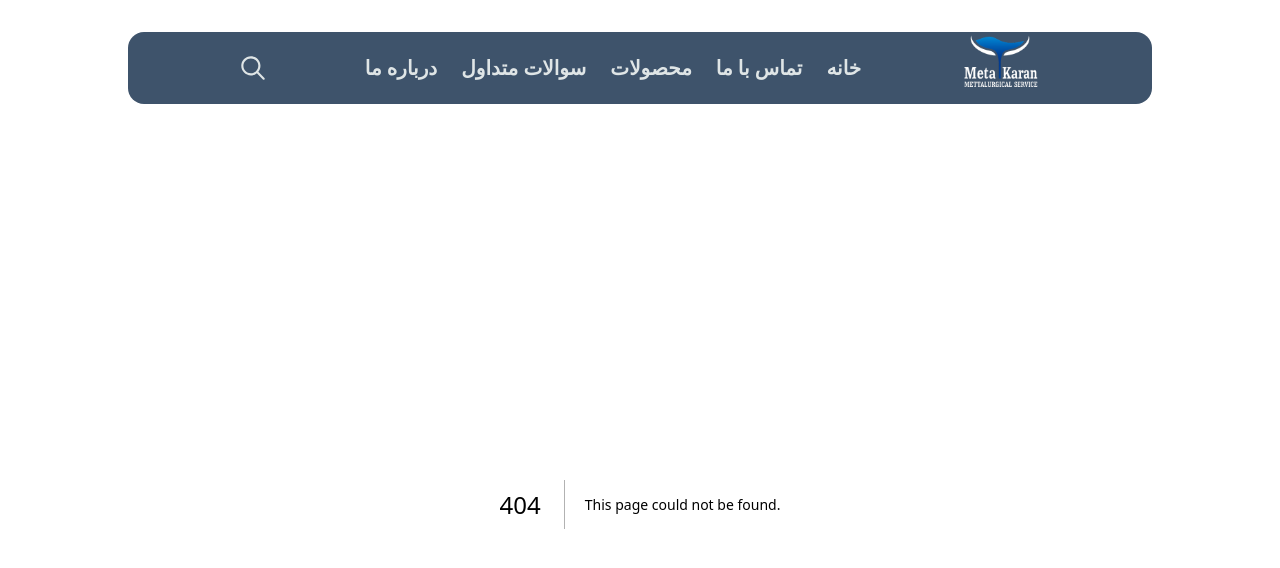
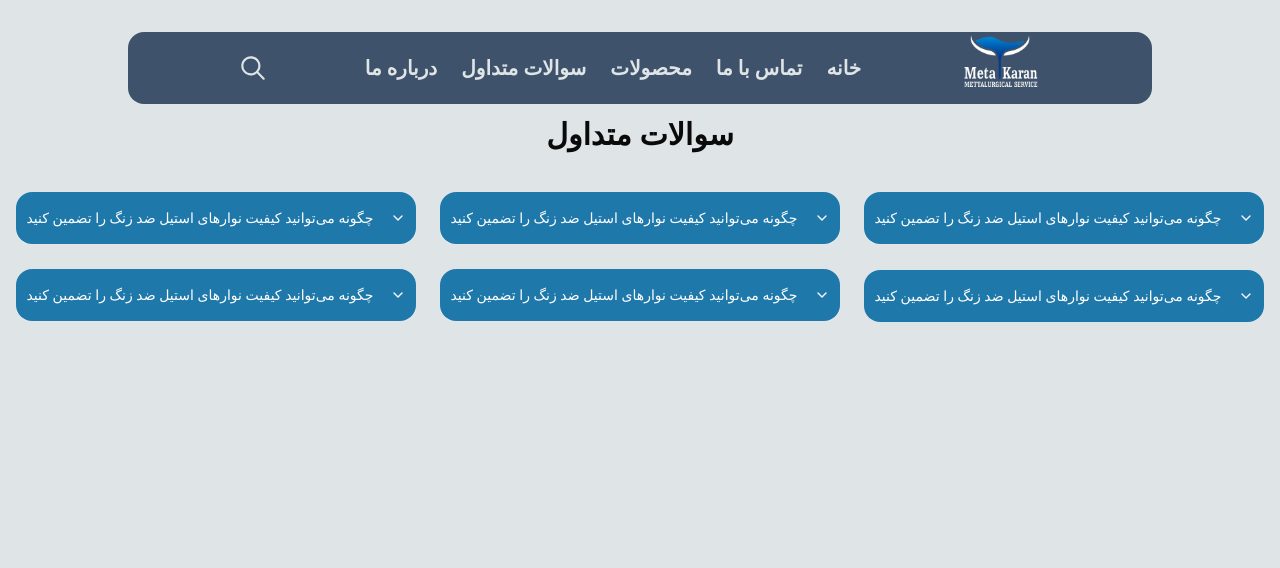
Before and after one commit to Promptopia-Academy/metalkaran, a Next.js app: page /questions in a window 1280 px wide. Before the commit this address had no page. Shown: the top 568 px of the page. Built offline with nearby package versions, Linux system fonts and the light colour scheme.

Commit message:
Feat: add questions page

```diff
--- /dev/null
+++ b/src/app/questions/page.tsx
@@ -0,0 +1,12 @@
+import { QuestionSection } from "@/components/questions/QuestionsSection";
+import React from "react";
+
+const Questions = () => {
+  return (
+    <div>
+      <QuestionSection />
+    </div>
+  );
+};
+
+export default Questions;
--- a/src/components/header/Header.tsx
+++ b/src/components/header/Header.tsx
@@ -28,7 +28,7 @@ const Header = () => {
             محصولات
           </Link>
           <Link
-            href="#"
+            href="/questions"
             className="text-background font-semibold hover:underline"
           >
             سوالات متداول
--- /dev/null
+++ b/src/components/questions/QuestionsSection.tsx
@@ -0,0 +1,147 @@
+import {
+  Accordion,
+  AccordionContent,
+  AccordionItem,
+  AccordionTrigger,
+} from "@/components/ui/accordion";
+
+export function QuestionSection() {
+  return (
+    <div>
+      <div className="text-center pt-3">
+        <h1 className="text-3xl font-semibold">سوالات متداول</h1>
+      </div>
+      <Accordion
+        type="single"
+        collapsible
+        className="w-full flex flex-col gap-6 justify-center items-center py-10 sm:flex-row sm:flex-wrap"
+      >
+        <AccordionItem
+          value="item-1"
+          className="flex flex-col bg-white rounded-2xl"
+        >
+          <div className="bg-[#1E78AA] flex justify-center items-center rounded-2xl text-white w-64 sm:w-[400px]">
+            <AccordionTrigger>
+               چگونه می‌توانید کیفیت نوارهای استیل ضد زنگ را تضمین کنید
+            </AccordionTrigger>
+          </div>
+          <div className="bg-white text-center w-64 sm:w-[400px] rounded-2xl">
+            <AccordionContent className="flex flex-col gap-4 text-balance">
+              <p>
+                اطمینان حاصل کردن از اینکه بازرسی ۱۰۰٪ بر اساس استانداردهای
+                بین‌المللی و مطابق با نیاز مشتری انجام می‌شود.ما تجهیزات بازرسی
+                پیشرفته‌ای داریم که می‌تواند کیفیت بالای نوارهای فولادی ضد زنگ
+                نهایی را تضمین کند.
+              </p>
+            </AccordionContent>
+          </div>
+        </AccordionItem>
+
+        <AccordionItem
+          value="item-2"
+          className="flex flex-col bg-white rounded-2xl"
+        >
+          <div className="bg-[#1E78AA] flex justify-center items-center rounded-2xl text-white w-64 sm:w-[400px]">
+            <AccordionTrigger>
+               چگونه می‌توانید کیفیت نوارهای استیل ضد زنگ را تضمین کنید
+            </AccordionTrigger>
+          </div>
+          <div className="bg-white text-center w-64 sm:w-[400px] rounded-2xl">
+            <AccordionContent className="flex flex-col gap-4 text-balance">
+              <p>
+                اطمینان حاصل کردن از اینکه بازرسی ۱۰۰٪ بر اساس استانداردهای
+                بین‌المللی و مطابق با نیاز مشتری انجام می‌شود.ما تجهیزات بازرسی
+                پیشرفته‌ای داریم که می‌تواند کیفیت بالای نوارهای فولادی ضد زنگ
+                نهایی را تضمین کند.
+              </p>
+            </AccordionContent>
+          </div>
+        </AccordionItem>
+
+        <AccordionItem
+          value="item-3"
+          className="flex flex-col bg-white rounded-2xl"
+        >
+          <div className="bg-[#1E78AA] flex justify-center items-center rounded-2xl text-white w-64 sm:w-[400px]">
+            <AccordionTrigger>
+               چگونه می‌توانید کیفیت نوارهای استیل ضد زنگ را تضمین کنید
+            </AccordionTrigger>
+          </div>
+          <div className="bg-white text-center w-64 sm:w-[400px] rounded-2xl">
+            <AccordionContent className="flex flex-col gap-4 text-balance">
+              <p>
+                اطمینان حاصل کردن از اینکه بازرسی ۱۰۰٪ بر اساس استانداردهای
+                بین‌المللی و مطابق با نیاز مشتری انجام می‌شود.ما تجهیزات بازرسی
+                پیشرفته‌ای داریم که می‌تواند کیفیت بالای نوارهای فولادی ضد زنگ
+                نهایی را تضمین کند.
+              </p>
+            </AccordionContent>
+          </div>
+        </AccordionItem>
+
+        <AccordionItem
+          value="item-4"
+          className="flex flex-col bg-white rounded-2xl"
+        >
+          <div className="bg-[#1E78AA] flex justify-center items-center rounded-2xl text-white w-64 sm:w-[400px]">
+            <AccordionTrigger>
+               چگونه می‌توانید کیفیت نوارهای استیل ضد زنگ را تضمین کنید
+            </AccordionTrigger>
+          </div>
+          <div className="bg-white text-center w-64 sm:w-[400px] rounded-2xl">
+            <AccordionContent className="flex flex-col gap-4 text-balance">
+              <p>
+                اطمینان حاصل کردن از اینکه بازرسی ۱۰۰٪ بر اساس استانداردهای
+                بین‌المللی و مطابق با نیاز مشتری انجام می‌شود.ما تجهیزات بازرسی
+                پیشرفته‌ای داریم که می‌تواند کیفیت بالای نوارهای فولادی ضد زنگ
+                نهایی را تضمین کند.
+              </p>
+            </AccordionContent>
+          </div>
+        </AccordionItem>
+
+        <AccordionItem
+          value="item-5"
+          className="flex flex-col bg-white rounded-2xl"
+        >
+          <div className="bg-[#1E78AA] flex justify-center items-center rounded-2xl text-white w-64 sm:w-[400px]">
+            <AccordionTrigger>
+               چگونه می‌توانید کیفیت نوارهای استیل ضد زنگ را تضمین کنید
+            </AccordionTrigger>
+          </div>
+          <div className="bg-white text-center w-64 sm:w-[400px] rounded-2xl">
+            <AccordionContent className="flex flex-col gap-4 text-balance">
+              <p>
+                اطمینان حاصل کردن از اینکه بازرسی ۱۰۰٪ بر اساس استانداردهای
+                بین‌المللی و مطابق با نیاز مشتری انجام می‌شود.ما تجهیزات بازرسی
+                پیشرفته‌ای داریم که می‌تواند کیفیت بالای نوارهای فولادی ضد زنگ
+                نهایی را تضمین کند.
+              </p>
+            </AccordionContent>
+          </div>
+        </AccordionItem>
+
+        <AccordionItem
+          value="item-6"
+          className="flex flex-col bg-white rounded-2xl"
+        >
+          <div className="bg-[#1E78AA] flex justify-center items-center rounded-2xl text-white w-64 sm:w-[400px]">
+            <AccordionTrigger>
+               چگونه می‌توانید کیفیت نوارهای استیل ضد زنگ را تضمین کنید
+            </AccordionTrigger>
+          </div>
+          <div className="bg-white text-center w-64 sm:w-[400px] rounded-2xl">
+            <AccordionContent className="flex flex-col gap-4 text-balance">
+              <p>
+                اطمینان حاصل کردن از اینکه بازرسی ۱۰۰٪ بر اساس استانداردهای
+                بین‌المللی و مطابق با نیاز مشتری انجام می‌شود.ما تجهیزات بازرسی
+                پیشرفته‌ای داریم که می‌تواند کیفیت بالای نوارهای فولادی ضد زنگ
+                نهایی را تضمین کند.
+              </p>
+            </AccordionContent>
+          </div>
+        </AccordionItem>
+      </Accordion>
+    </div>
+  );
+}
--- /dev/null
+++ b/src/components/ui/accordion.tsx
@@ -0,0 +1,66 @@
+"use client"
+
+import * as React from "react"
+import * as AccordionPrimitive from "@radix-ui/react-accordion"
+import { ChevronDownIcon } from "lucide-react"
+
+import { cn } from "@/lib/utils"
+
+function Accordion({
+  ...props
+}: React.ComponentProps<typeof AccordionPrimitive.Root>) {
+  return <AccordionPrimitive.Root data-slot="accordion" {...props} />
+}
+
+function AccordionItem({
+  className,
+  ...props
+}: React.ComponentProps<typeof AccordionPrimitive.Item>) {
+  return (
+    <AccordionPrimitive.Item
+      data-slot="accordion-item"
+      className={cn("border-b last:border-b-0", className)}
+      {...props}
+    />
+  )
+}
+
+function AccordionTrigger({
+  className,
+  children,
+  ...props
+}: React.ComponentProps<typeof AccordionPrimitive.Trigger>) {
+  return (
+    <AccordionPrimitive.Header className="flex">
+      <AccordionPrimitive.Trigger
+        data-slot="accordion-trigger"
+        className={cn(
+          "focus-visible:border-ring focus-visible:ring-ring/50 flex flex-1 items-start justify-between gap-4 rounded-md py-4 text-left text-sm font-medium transition-all outline-none hover:underline focus-visible:ring-[3px] disabled:pointer-events-none disabled:opacity-50 [&[data-state=open]>svg]:rotate-180",
+          className
+        )}
+        {...props}
+      >
+        {children}
+        <ChevronDownIcon color="white" className="text-muted-foreground pointer-events-none size-4 shrink-0 translate-y-0.5 transition-transform duration-200" />
+      </AccordionPrimitive.Trigger>
+    </AccordionPrimitive.Header>
+  )
+}
+
+function AccordionContent({
+  className,
+  children,
+  ...props
+}: React.ComponentProps<typeof AccordionPrimitive.Content>) {
+  return (
+    <AccordionPrimitive.Content
+      data-slot="accordion-content"
+      className="data-[state=closed]:animate-accordion-up data-[state=open]:animate-accordion-down overflow-hidden text-sm"
+      {...props}
+    >
+      <div className={cn("pt-0 pb-4", className)}>{children}</div>
+    </AccordionPrimitive.Content>
+  )
+}
+
+export { Accordion, AccordionItem, AccordionTrigger, AccordionContent }
```
